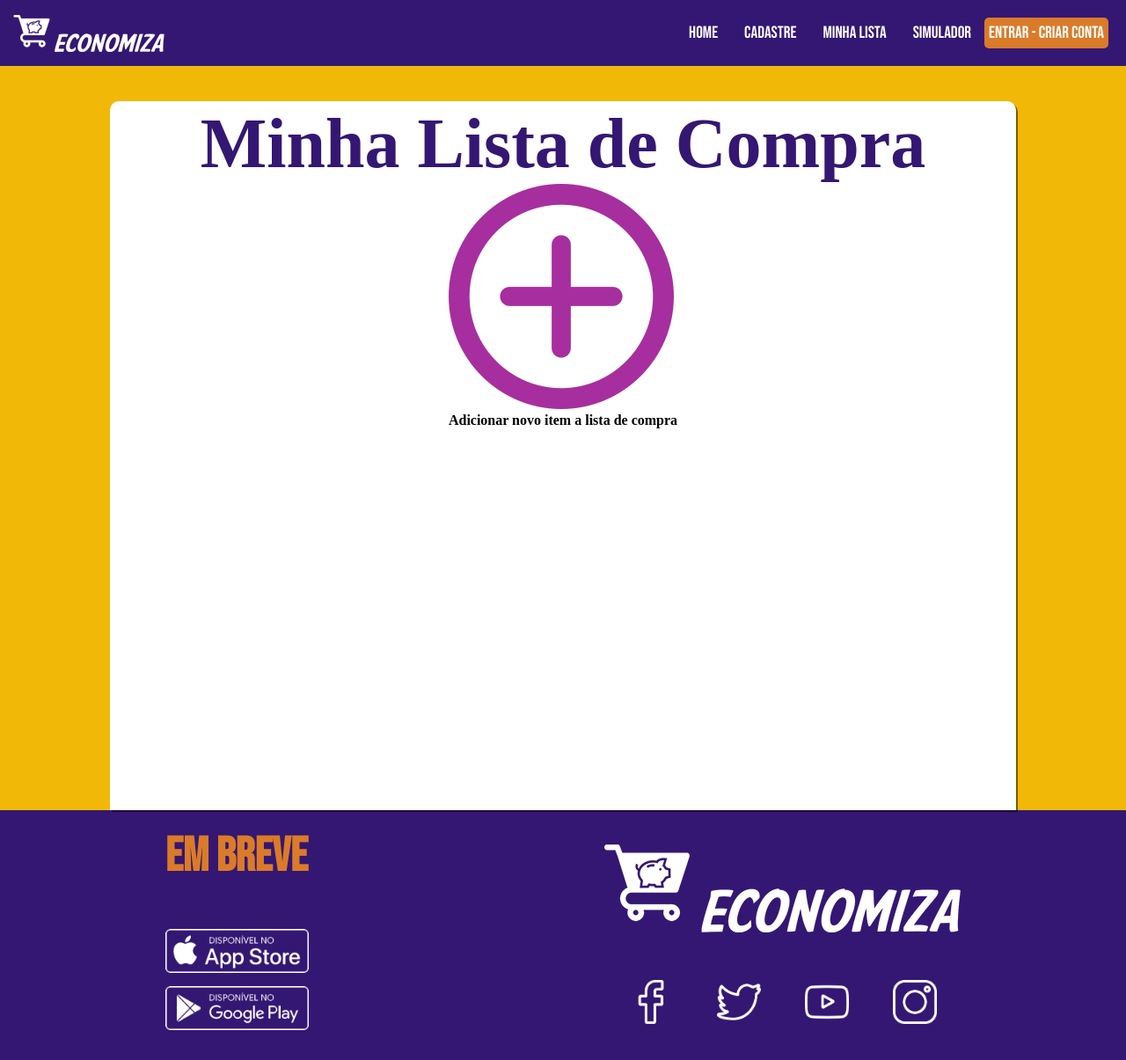
After one commit to ErickEMAS/Economiza, a Django app: template economiza/templates/minha_lista.html in a window 1280 px wide. The commit adds this page. Shown: the top 1205 px of the page at 88% size. Run offline with Django 3.2, Linux system fonts and the light colour scheme; the template is opened without the code that fills it, so the values that code supplies are empty.

Commit message:
Estruturar pagina de lista de compra

```diff
--- a/economiza/templates/layout.html
+++ b/economiza/templates/layout.html
@@ -22,7 +22,7 @@
         <div id="itens-nav">
             <a href="/home" class="a-nav">home</a>
             <a href="/cadastre" class="a-nav">cadastre</a>
-            <a href="#" class="a-nav">criar lista</a>
+            <a href="#" class="a-nav">minha lista</a>
             <a href="#" class="a-nav">simulador</a>
             <div id="criar-conta-entrar">
                 <a href="#" class="a-cce">entrar - criar conta</a>
--- /dev/null
+++ b/economiza/templates/minha_lista.html
@@ -0,0 +1,26 @@
+{% extends 'layout.html' %}
+
+{% load static %}
+
+{% block content %}
+
+    <section id="section1-cadastre-produto">
+
+        <div id="content-cadastre-produto">
+
+            <h3>Minha Lista de Compra</h3>
+
+            <div id="novo_item">
+                <img src="{% static 'img/plus_icon.png' %}" alt="">
+                <h4>Adicionar novo item a lista de compra</h4>
+            </div>
+
+            <form action="">
+
+            </form>
+
+        </div>
+
+    </section>
+
+{% endblock %}
```
